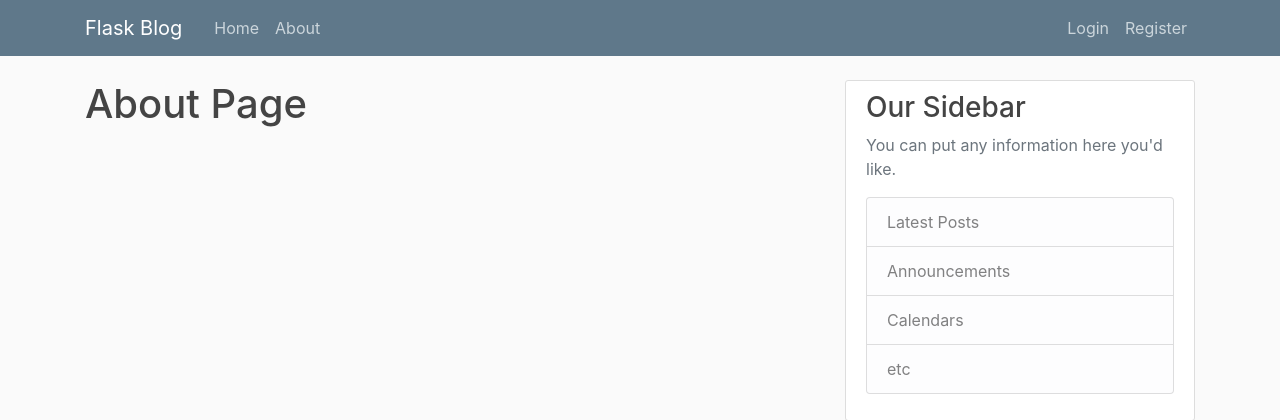
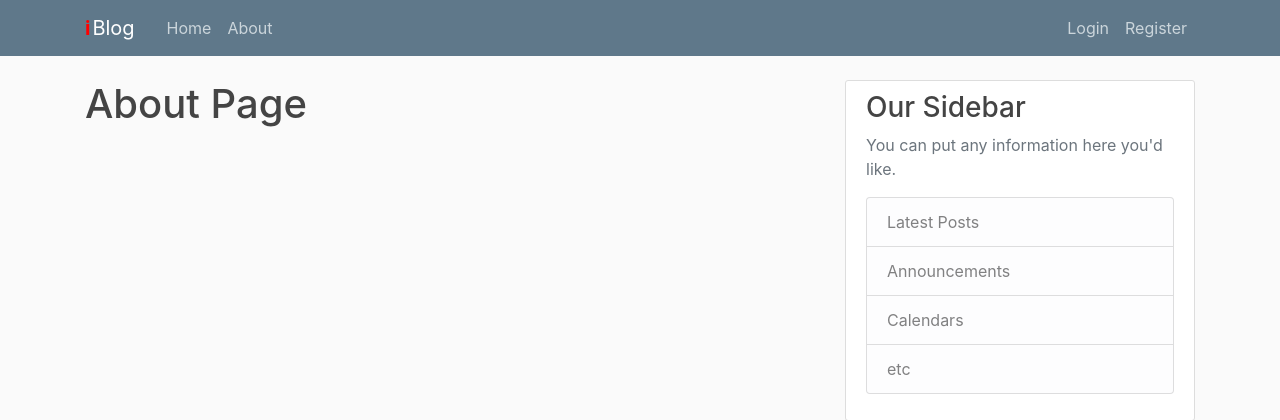
Before and after one commit to srbcheema1/iblog, a Flask app: page /about in a window 1280 px wide. Shown: the top 420 px of the page. Run offline with Flask 2, Linux system fonts and the light colour scheme; some libraries are stand-ins or nearby versions.

Commit message:
logo of iblog added

```diff
--- a/iblog/templates/layout.html
+++ b/iblog/templates/layout.html
@@ -20,7 +20,11 @@
     <header class="site-header">
       <nav class="navbar navbar-expand-md navbar-dark bg-steel fixed-top">
         <div class="container">
-          <a class="navbar-brand mr-4" href="/">Flask Blog</a>
+          <a class="navbar-brand mr-4" href="/">
+            <span style="text-align:left;">
+              <span style="color:red; font-weight:700; letter-spacing: 2px;">i</span>Blog
+            </span>
+          </a>
           <button class="navbar-toggler" type="button" data-toggle="collapse" data-target="#navbarToggle" aria-controls="navbarToggle" aria-expanded="false" aria-label="Toggle navigation">
             <span class="navbar-toggler-icon"></span>
           </button>
```
